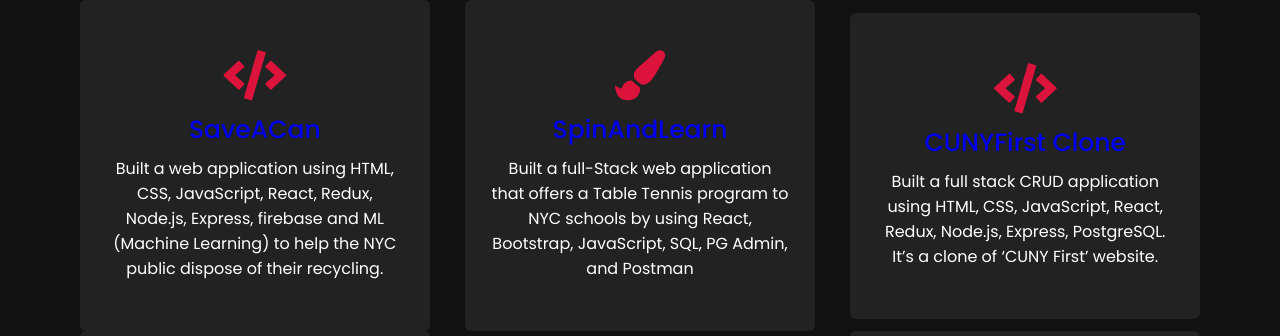
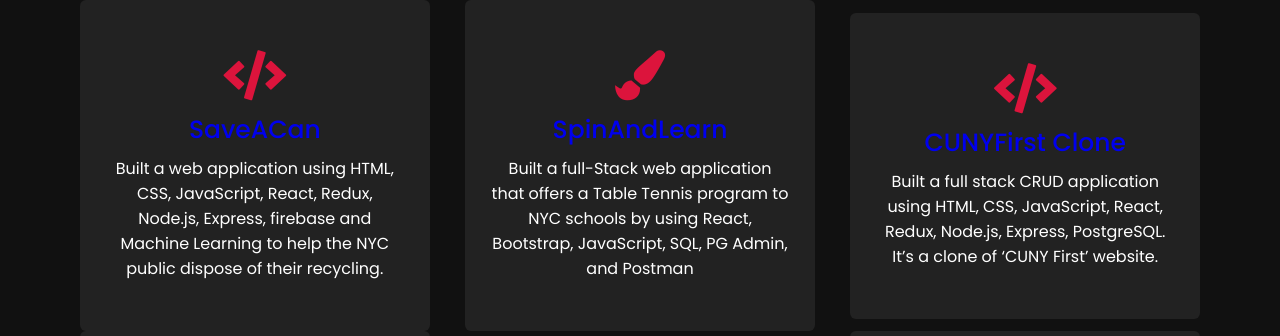
Before and after one commit to TahminaM/TahminaM.github.io, a plain HTML site: page index.html in a window 1280 px wide. Shown: the part 1759-2095 px from the top of the page. Drawn offline with nearby package versions, Linux system fonts and the light colour scheme.

Commit message:
Updated images

```diff
--- a/index.html
+++ b/index.html
@@ -74,7 +74,7 @@
                     <div class="box">
                         <i class="fas fa-code"></i>
                         <div class="text"><a href="https://github.com/TahminaM/Save_A_Can" >SaveACan</a></div>
-                        <p>Built a web application using HTML, CSS, JavaScript, React, Redux, Node.js, Express, firebase and ML (Machine Learning) to help the NYC public dispose of their recycling.</p>
+                        <p>Built a web application using HTML, CSS, JavaScript, React, Redux, Node.js, Express, firebase and Machine Learning to help the NYC public dispose of their recycling.</p>
                </div>
                 </div>
                 <div class="card">
```
